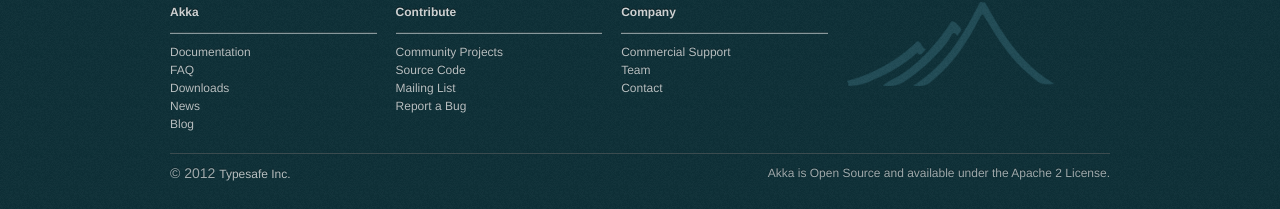
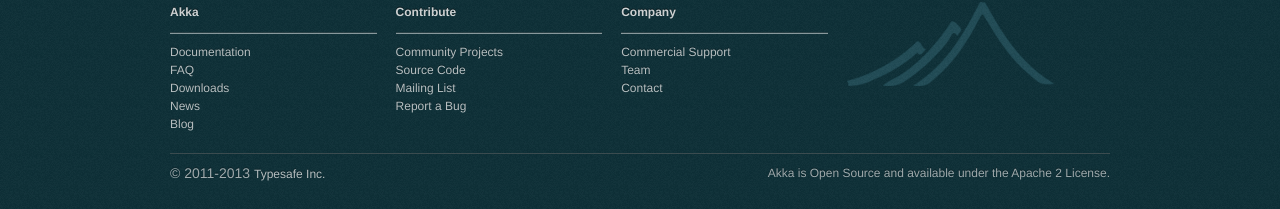
Before and after one commit to raboof/akka.github.com, a Jekyll site: the page built from index.md, in a window 1280 px wide. Shown: the part 1970-2179 px from the top of the page. Built offline with Jekyll 4.4.1, drawn with Linux system fonts in a browser that asks for light colours.

Commit message:
Update footermenu.html

```diff
--- a/_includes/footermenu.html
+++ b/_includes/footermenu.html
@@ -27,7 +27,7 @@
   </div>
   <div class="container copyright">
     <p>
-      © 2012 <a href="http://typesafe.com/">Typesafe Inc.</a> <span class="license">Akka is Open Source and available under the Apache 2 License.</span>
+      © 2011-2013 <a href="http://typesafe.com/">Typesafe Inc.</a> <span class="license">Akka is Open Source and available under the Apache 2 License.</span>
 			</p>
     </p>
   </div>
```
